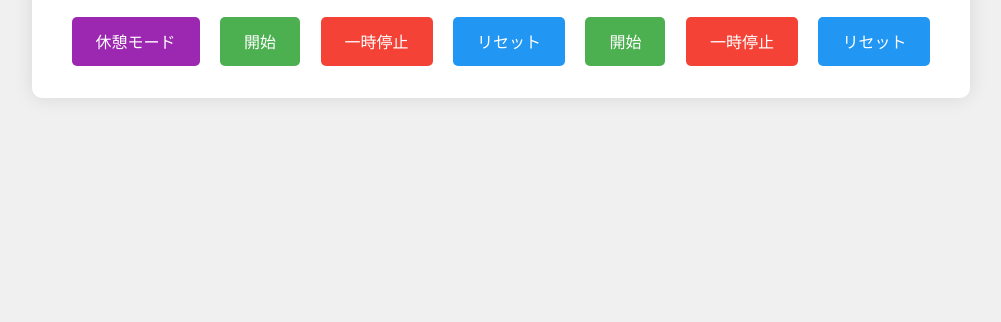
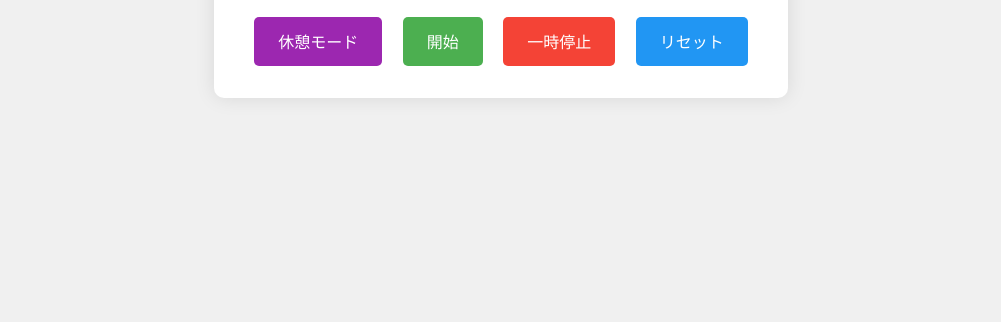
Before and after one commit to FDB77/pomodoro-timer, a plain HTML site: page index.html in a window 1280 px wide. Shown: the part 478-800 px from the top of the page, without its empty margins (139-1140 px from the left). Drawn offline with Linux system fonts and the light colour scheme.

Commit message:
修正: ボタンの重複を削除

```diff
--- a/index.html
+++ b/index.html
@@ -74,9 +74,6 @@
             <button class="start-btn" onclick="startTimer()">開始</button>
             <button class="pause-btn" onclick="pauseTimer()">一時停止</button>
             <button class="reset-btn" onclick="resetTimer()">リセット</button>
-            <button class="start-btn" onclick="startTimer()">開始</button>
-            <button class="pause-btn" onclick="pauseTimer()">一時停止</button>
-            <button class="reset-btn" onclick="resetTimer()">リセット</button>
         </div>
     </div>
 
```
